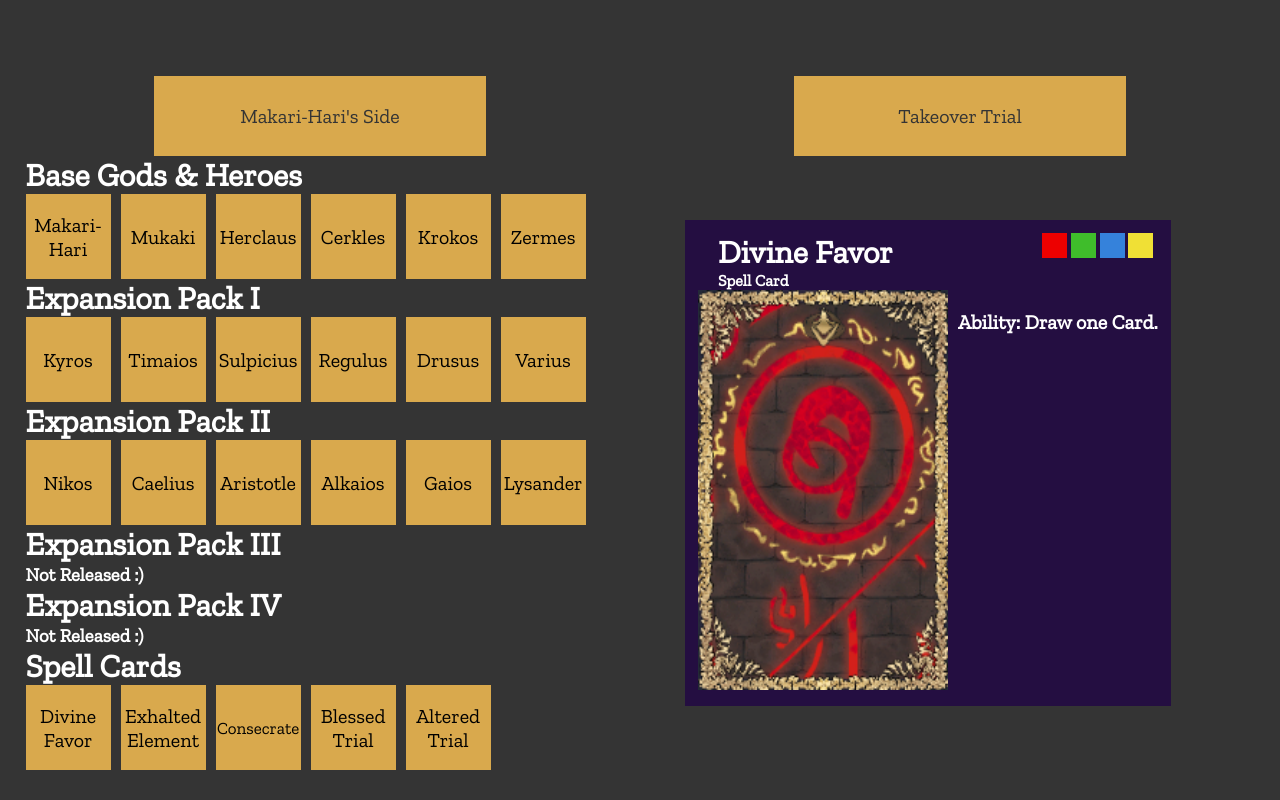
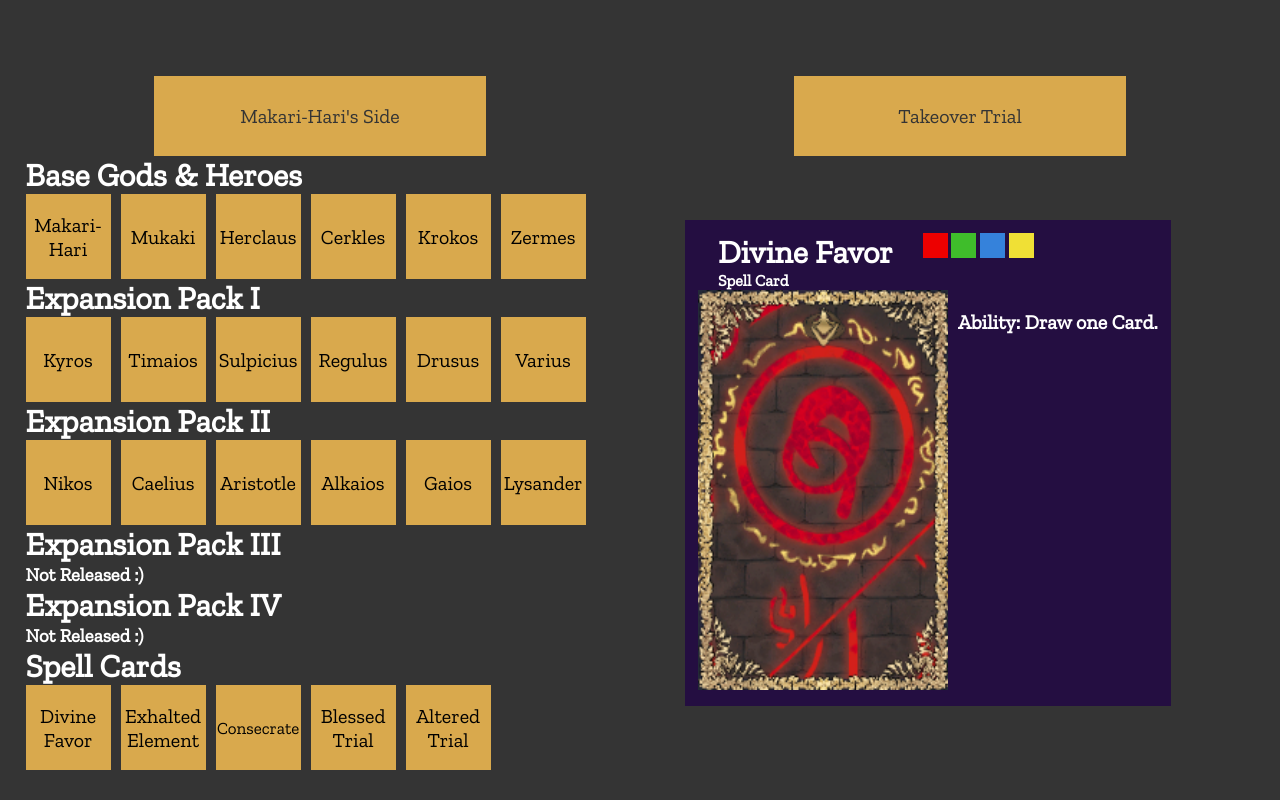
Before and after one commit to maxylion/astra, a plain HTML site: page cards.html in a window 1280 px wide. Both pictures are taken after a click on the button "Divine Favor". Shown: the part 78-878 px from the top of the page. Drawn offline with nearby package versions, Linux system fonts and the light colour scheme.

Commit message:
card display fix

```diff
--- a/scripts/cardDisplay.js
+++ b/scripts/cardDisplay.js
@@ -43,10 +43,12 @@ function changeCard(cardName) {
 }
 function changeColor(newColor){
 	color = newColor;
+	changeSpell(currentCard);
 }
 function changeSpell(spellName){
 	currentCard = spellName;
 	type = types.spell;
+	console.log(color);
 	document.getElementById("display").style.display = "";
 	document.getElementById("colorselect").style.display = "";
 	document.getElementById("cardimgfull").style.visibility = "visible";
--- a/styles/cards.css
+++ b/styles/cards.css
@@ -30,7 +30,7 @@ button {
 	background-color: var(--card-select-yellow);
 }
 #colorselect {
-	margin-left: 32.5%;
+	margin-left: 30px;
 }
 #colorselect button{
 	width: 25px;
```
